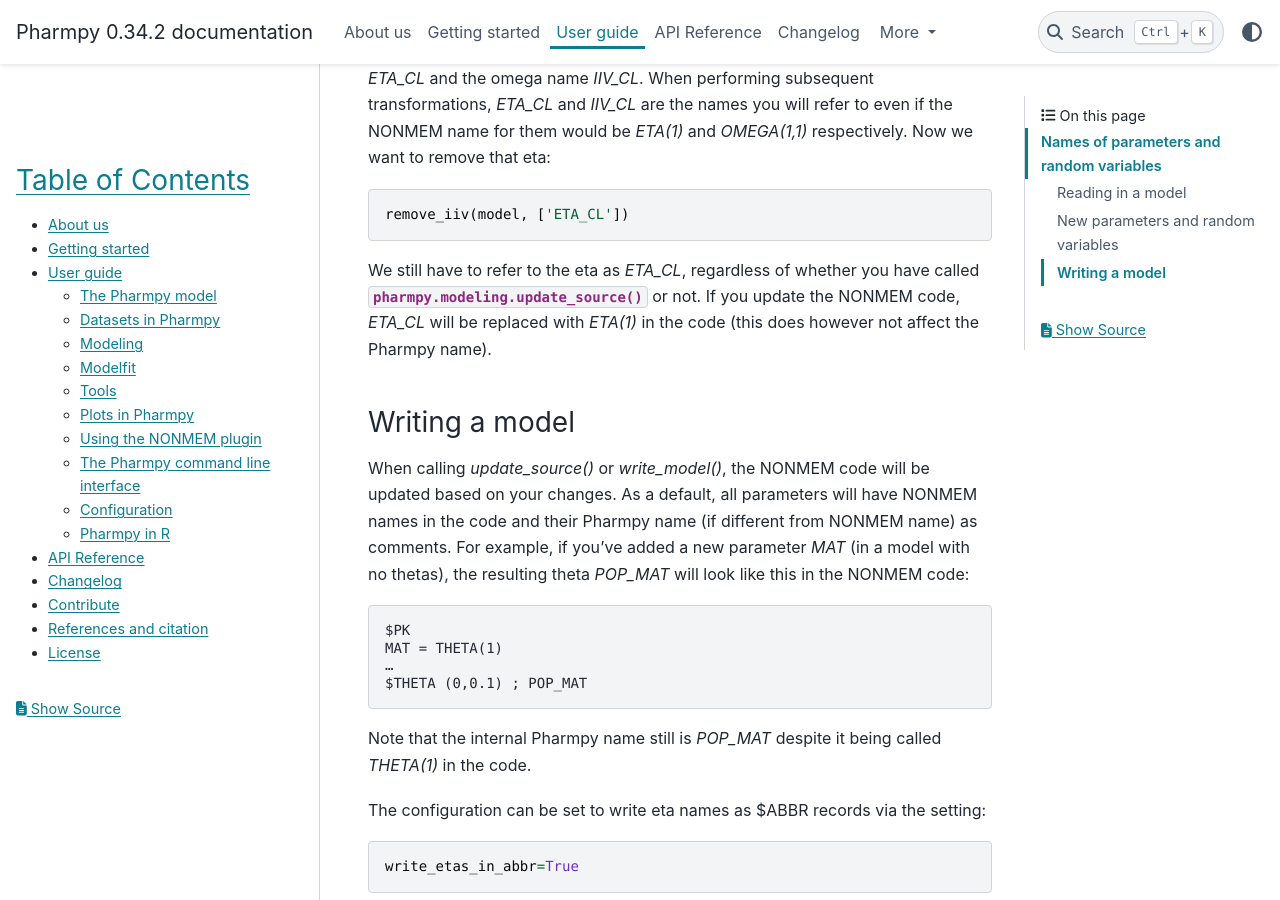
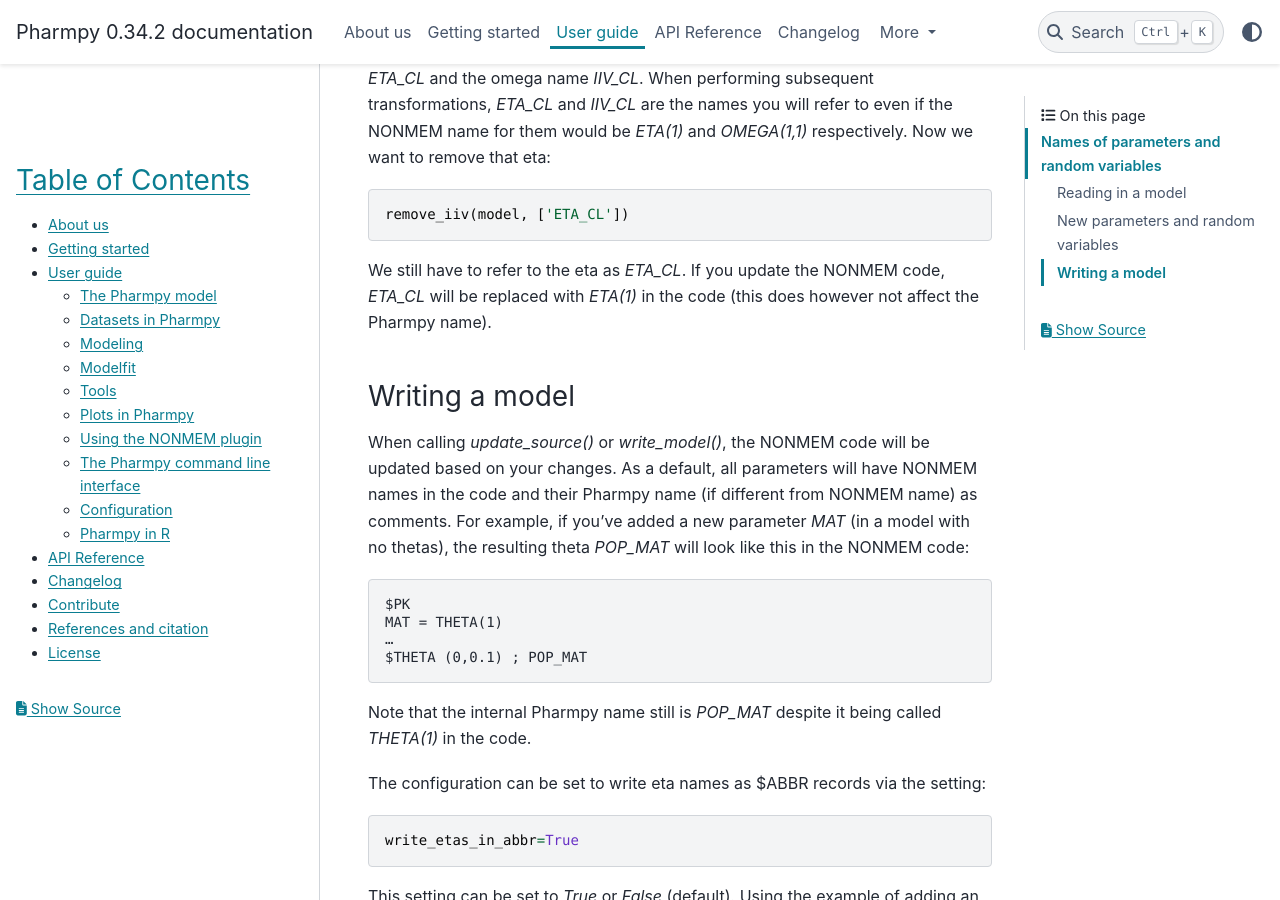
Before and after one commit to pharmpy/pharmpy, a Sphinx documentation site: the page built from docs/nonmem_plugin.rst, in a window 1280 px wide and 900 px high, scrolled down 1924 px. Built offline with Sphinx 7.4.7 and the PyData theme 0.15.4, drawn with Linux system fonts in a browser that asks for light colours.

Commit message:
Fix of documentation error

```diff
--- a/docs/nonmem_plugin.rst
+++ b/docs/nonmem_plugin.rst
@@ -79,8 +79,7 @@
 
    remove_iiv(model, ['ETA_CL'])
 
-We still have to refer to the eta as `ETA_CL`, regardless of whether you have called
-:py:func:`pharmpy.modeling.update_source` or not. If you update the NONMEM code, `ETA_CL` will be replaced
+We still have to refer to the eta as `ETA_CL`. If you update the NONMEM code, `ETA_CL` will be replaced
 with `ETA(1)` in the code (this does however not affect the Pharmpy name).
 
 Writing a model
```
